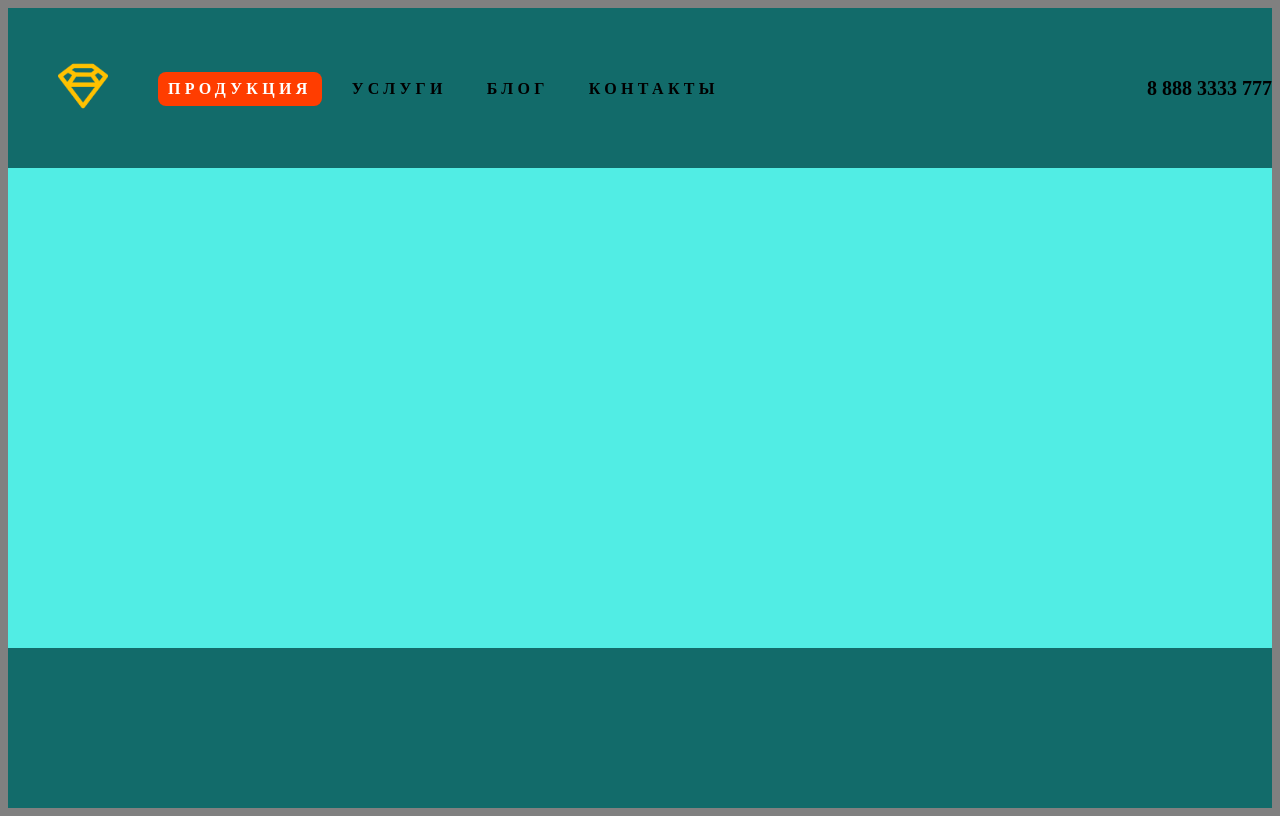
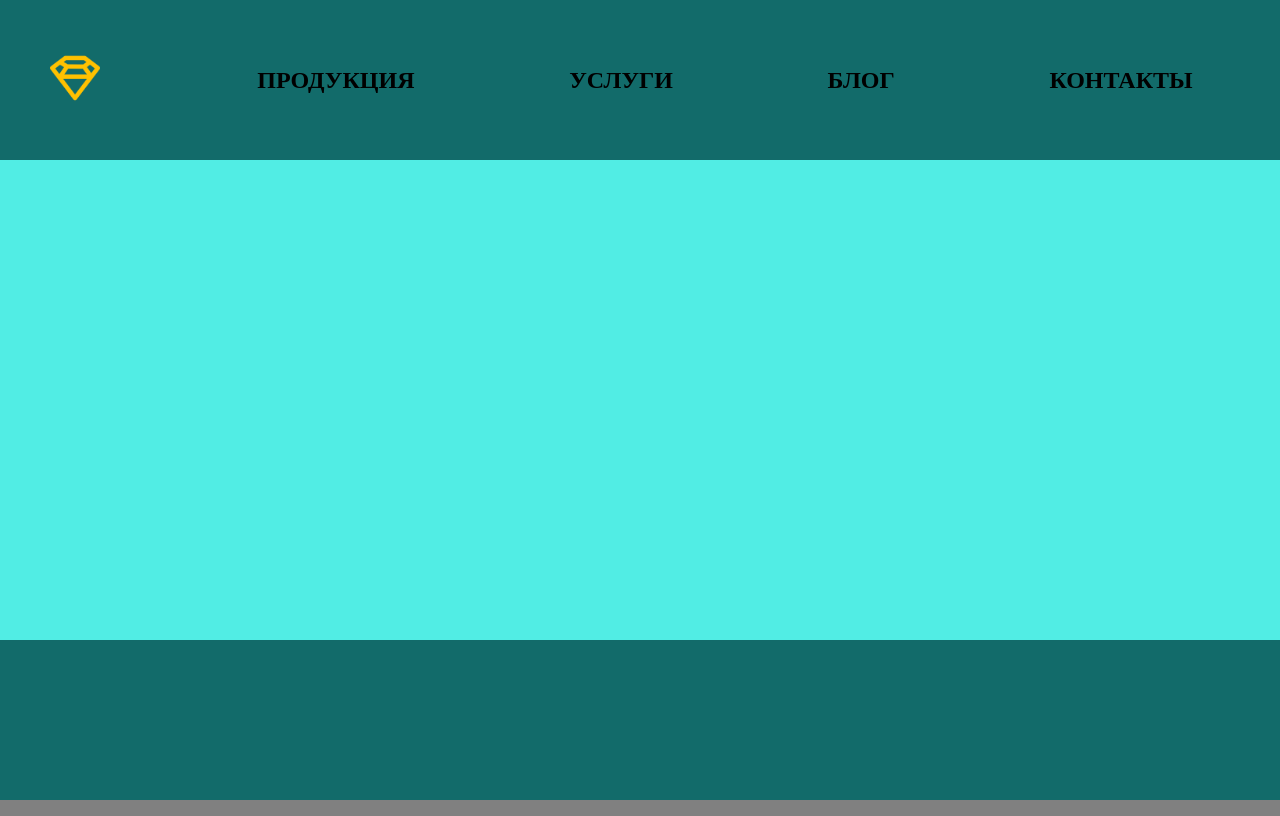
Before and after one commit to Evgenij-Vasiliev/hw1, a plain HTML site: page index.html in a window 1280 px wide. Drawn offline with Linux system fonts and the light colour scheme.

Commit message:
changed styles in header

```diff
--- a/index.html
+++ b/index.html
@@ -12,14 +12,11 @@
         <div class="logo"><a href="#"><img src="./1298712_logo_sketch_icon.png" alt="logo"></a></div>
         <div class="menu">
             <ul>
-                <li><a href="#" class="active">Продукция</a></li>
+                <li><a href="#">Продукция</a></li>
                 <li><a href="#" >Услуги</a></li>
                 <li><a href="#">Блог</a></li>
                 <li><a href="#">Контакты</a></li>
             </ul>
-        </div>
-        <div class="tel">
-            <a href="tel:88883333777">8 888 3333 777</a>
         </div>
     </div>
 
--- a/style.css
+++ b/style.css
@@ -1,5 +1,5 @@
 body {
-
+    margin: 0;
     background-color: gray;
 }
 
@@ -13,7 +13,7 @@ img {
     height: 20vh;
     display: flex;
     flex-flow: row nowrap;
-    justify-content: flex-start;
+    /* justify-content: flex-start; */
     align-items: center;
 }
 
@@ -23,11 +23,12 @@ img {
 
 .menu ul {
     display: flex;
-    flex-flow: row nowrap;
-    margin: 2px 0 0;
-    padding: 0;
-    font-size: 16px;
-    line-height: 18px;
+    flex-flow: row wrap;
+    justify-content: space-around;
+    /* margin: 2px 0 0; */
+    /* padding: 0;     */
+    /* font-size: 16px; */
+    /* line-height: 18px; */
     list-style: none;
 }
 
@@ -35,45 +36,19 @@ img {
     margin-right: 20px;
 }
 
-.menu li:last-child {
-    margin-right: 0;
-}
 
 .menu a {
-    padding: 8px 10px;
+    /* padding: 8px 10px; */
     color: #000;
+    font-size: 24px;
+    text-transform: uppercase;
+    font-weight: 900;
     text-decoration: none;
-}
 
-.menu a,
-.menu .active {
-  display: block;
-  padding: 8px 10px;
-  text-transform: uppercase;
-  letter-spacing: .27em;
-  font-weight: 900;
-}
-
-
-.menu .active {
-  color: #fff;
-  background-color: #ff3d00;
-  border-radius: 8px;
 }
 
 .logo {
     margin: 50px;
-}
-
-.tel {
-    font-size: 20px;
-    font-weight: 700;
-    line-height: 24;
-}
-
-.tel a {
-    color: #000;
-    text-decoration: none;
 }
 
 .main {
```
